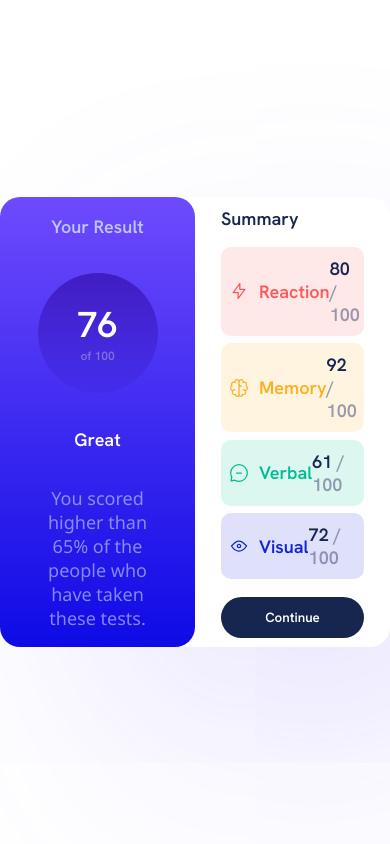
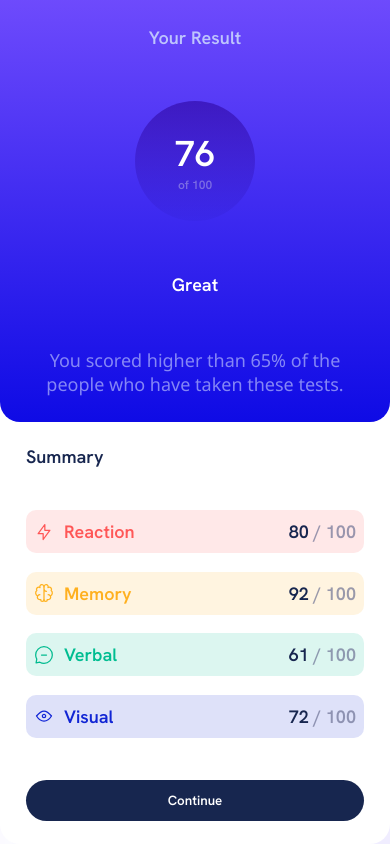
Before and after one commit to AslamtoIbrahim/Project-2, a plain HTML site: page index.html in a window 390 px wide. Drawn offline with Linux system fonts and the light colour scheme.

Commit message:
add media query

```diff
--- a/style.css
+++ b/style.css
@@ -136,8 +136,8 @@ body {
     cursor: pointer;
 }
 
-.btn:hover{
-    background-color:hsl(256, 95%, 22%) ;
+.btn:hover {
+    background-color: hsl(256, 95%, 22%);
 }
 
 .num {
@@ -167,3 +167,29 @@ body {
     align-content: center;
     flex-wrap: wrap;
 }
+
+@media only screen and (max-width:580px) {
+    * {
+        margin: 0px;
+        padding: 0px;
+        font-family: 'Hanken Grotesk', sans-serif;
+        box-sizing: border-box;
+    }
+
+    .container {
+        display: flex;
+        flex-direction: column;
+        height: 100vh;
+        /* margin: 20px 10px; */
+    }
+
+    .result,
+    .summary {
+        flex: 0 0 50%;
+    }
+
+    .result {
+        border-radius: 0px 0px 20px 20px;
+    }
+
+}
```
